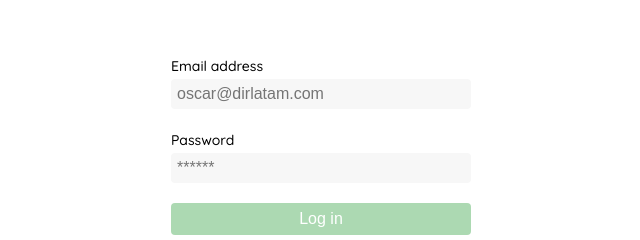
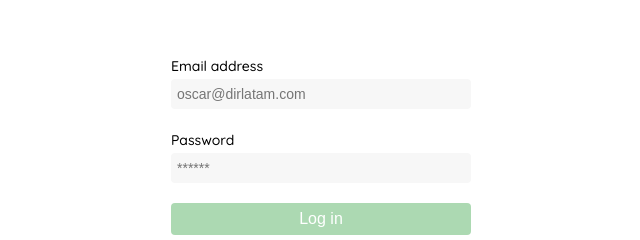
Before and after one commit to oscarleonapp/Ejercicios-Front-End, a plain HTML site: page public/login.html in a window 1280 px wide. Shown: the part 190-430 px from the top of the page, 319-959 px from the left. Drawn offline with Linux system fonts and the light colour scheme.

Commit message:
se corrige el tamaño de input

```diff
--- a/public/login.html
+++ b/public/login.html
@@ -91,7 +91,7 @@
             padding: 6px;
 
             /*Tipografia*/
-            font-size: var(--md);
+            font-size: var(--sm);
 
             /*Posicionamiento*/
             margin-bottom: 8px;
```
